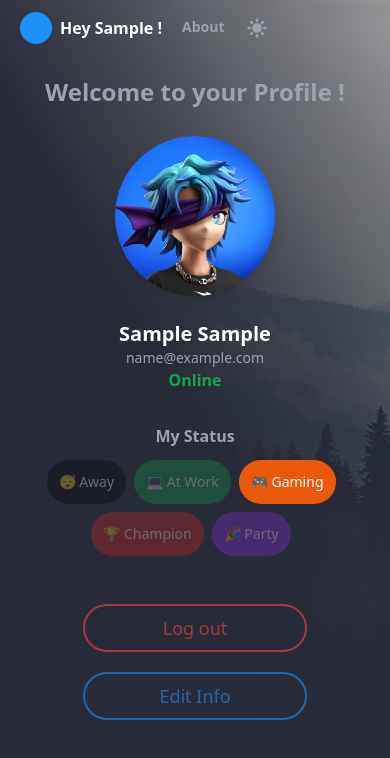
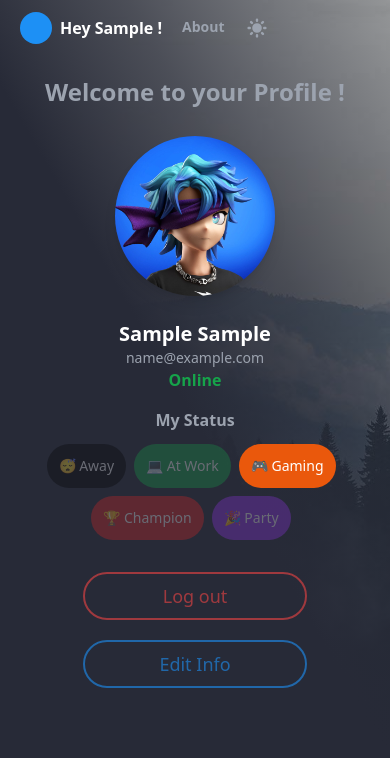
Before and after one commit to Mehdi-Zandian/Login-form, a React (Create React App) app: page / in a window 390 px wide. Both pictures are taken after typing "Sample", "Sample", "name@example.com", "Sample123" into the empty fields and a click on the button "Create account". Shown: the top 758 px of the page. Built offline with nearby package versions, Linux system fonts and the light colour scheme.

Commit message:
fixing space on mobile UI (welcome page

```diff
--- a/src/components/Welcome/Buttons.js
+++ b/src/components/Welcome/Buttons.js
@@ -13,7 +13,7 @@ function Buttons() {
   };
 
   return (
-    <div className="w-full pb-10 flex flex-col md:flex-row items-center justify-between mt-12">
+    <div className="w-full pb-10 flex flex-col md:flex-row items-center justify-between mt-8 md:mt-12">
       <button onClick={() => dispatch(clear())} className="logOut__btn">
         Log out
       </button>
--- a/src/components/Welcome/Status.js
+++ b/src/components/Welcome/Status.js
@@ -5,7 +5,7 @@ function Status() {
   const [status, setStatus] = useState("st3");
 
   return (
-    <div className="mt-8">
+    <div className="mt-4 md:mt-8">
       <h3 className="font-semibold text-center mb-1 dark:text-gray-400 text-gray-600">
         My Status
       </h3>
```
